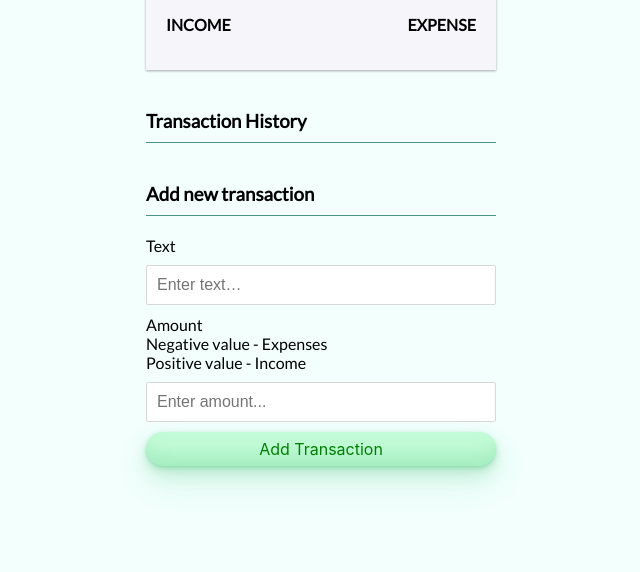
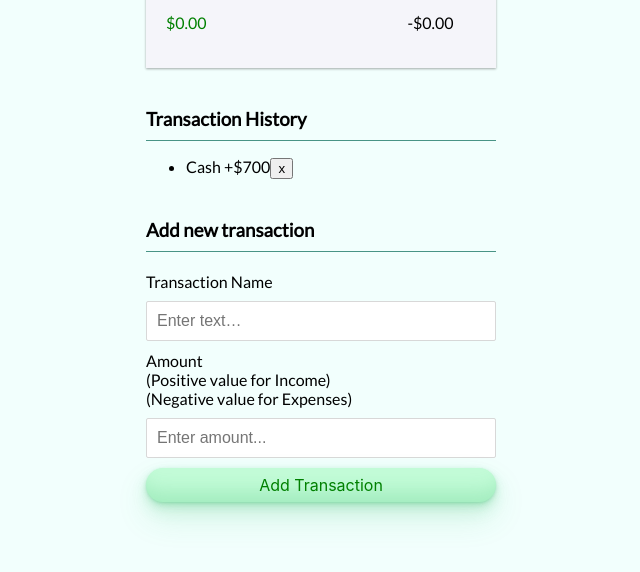
Before and after one commit to DragonSenses/budget-tracker, a plain HTML site: page index.html in a window 1280 px wide. Shown: the part 228-800 px from the top of the page, without its empty margins (319-959 px from the left). Drawn offline with Linux system fonts and the light colour scheme; a script that the page names is missing.

Commit message:
Hardcode sample data to style

```diff
--- a/index.html
+++ b/index.html
@@ -17,31 +17,28 @@
     <div class="inc-exp container">
       <div>
         <h4>Income</h4>
-        <p id="money-plus" class="money plus">
-
-        </p>
+        <p id="money-plus" class="money plus">$0.00</p>
       </div>
       <div>
         <h4>Expense</h4>
-        <p id="money-minus" class="money minus">
-
-        </p>
+        <p id="money-minus" class="money minus">-$0.00</p>
       </div>
     </div>
 
     <h3>Transaction History</h3>
     <ul id="list" class="list">
       <!-- li class="plus or minus" itemName Value button(to Delete) -->
+      <li class="positive">Cash <span>+$700</span><button class="delete-btn">x</button></li>
     </ul>
 
     <h3>Add new transaction</h3>
     <form id="form">
       <div class="form-control">
-        <label for="text">Text</label>
+        <label for="text">Transaction Name</label>
         <input type="text" id="text" placeholder="Enter text&hellip;">
       </div>
       <div class="form-control">
-        <label for="amount">Amount<br>Negative value - Expenses<br>Positive value - Income</label>
+        <label for="amount">Amount<br>(Positive value for Income)<br>(Negative value for Expenses)</label>
         <input type="number" id="amount" placeholder="Enter amount...">
       </div>
       <button class="btn">Add Transaction</button>
```
